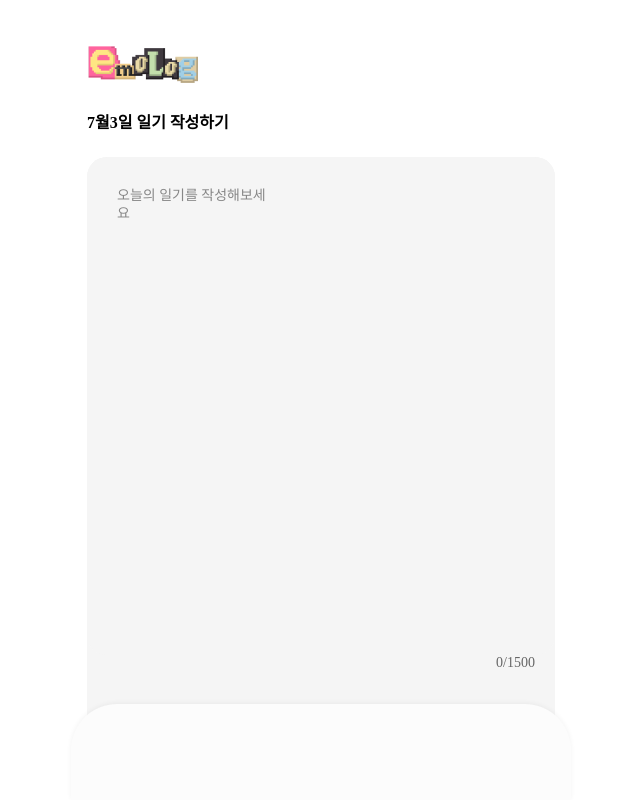
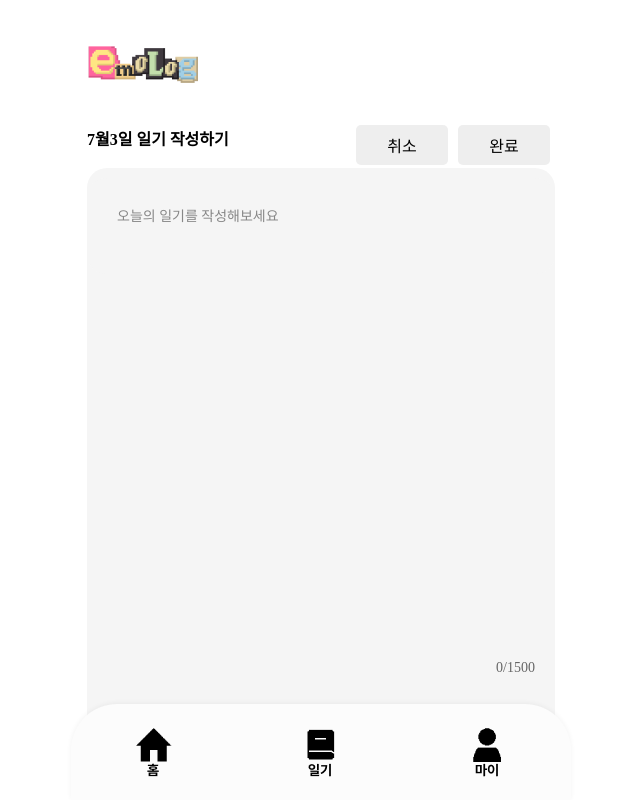
Before and after one commit to 2024-LikeLion-Hackathon/Frontend, a React (Create React App) app in the folder emolog-app/: page /write in a window 1280 px wide. Shown: the top 800 px of the page, without its empty margins (319-959 px from the left). Built offline with nearby package versions, Linux system fonts and the light colour scheme.

Commit message:
css수정

```diff
--- a/emolog-app/src/page/UserForm/UserForm.css
+++ b/emolog-app/src/page/UserForm/UserForm.css
@@ -4,7 +4,7 @@
   height: 1024px;
 
   background: #ffffff;
-}
+
 
 #back {
   position: absolute;
@@ -168,3 +168,4 @@ button {
   box-sizing: border-box;
   border: none;
 }
+}
--- a/emolog-app/src/page/WriteLog/WriteLog.css
+++ b/emolog-app/src/page/WriteLog/WriteLog.css
@@ -4,7 +4,7 @@
     justify-content: center;
     margin: 0;
 }
-#writelog{
+.writelog{
     width: 500px;
     height: 97vh;
     display: flex;
@@ -13,10 +13,8 @@
     align-items: center;
     margin: 0;
 
-}
+
     #logoBox{
-
-
         width: 468px;
         height:10% ;
         display: flex;
@@ -42,6 +40,8 @@ background: #EEEEEE;
 border-radius: 5px;
 border: none;
 margin: 5px;
+
+
     }
 
     #finish{
@@ -66,6 +66,9 @@ margin: 5px;
     height: 40px;
     background-image:url('../../asset/img/logo.png');
     background-size: contain;
+    position: absolute;
+    left: calc(50% - 111px/2 - 178.5px);
+    top: 44px;
     }
 
     #secondBox{
@@ -73,16 +76,18 @@ margin: 5px;
     position: absolute;
     top: 100px;
     width: 468px;
-    height: 7%;
+    height: 90px;
     display: flex;
+    justify-content: space-between;
     margin-bottom: 12px;
     align-items: center;
 
     }
     #date{
+
     width: auto;
     height: 18px;
-left: calc(50% - 87px/2 - 133.5px);
+    left: calc(50% - 24px/2 - 222px);
     top: 135px;
     font-family: 'Pretendard';
     font-style: normal;
@@ -95,18 +100,18 @@ align-items: center;
 
     margin-bottom: 10px;
     color: #000000;
-
-
     }
     #btnBox{
-   margin-left: 126px;
+   margin-left: px;
+   display: flex;
+   justify-content: space-around;
     }
     #inputbox{
-    position: absolute;
+
     top:75px;
     margin-top: 82px;
     width: 468px;
-    height: 72%;
+    height: 75%;
     display: flex;
     flex-direction: column;
     align-items: center;
@@ -118,8 +123,10 @@ color: #000000;
     }
 
     #loginput{
+        position: absolute;
+        top: 178px;
     width: 408px;
-    height: 76%;
+    height: auto;
     border: none;
     background-color:#F5F5F5 ;
     display: flex;
@@ -145,7 +152,7 @@ color: #000000;
     text-align:start;
 
 position: absolute;
-width: 153px;
+width: auto;
 height: 18px;
 
 
@@ -168,7 +175,8 @@ color: #878787;
 
     #counter{
 
-
+    position: absolute;
+    bottom: 96px;
     margin-right: 20px;
     margin-bottom: 10px;
     height: 34px;
@@ -223,3 +231,4 @@ bottom: 0px;
     width: 52px;
     background-image: url('../../asset/img/my.png');
     }
+}
--- a/emolog-app/src/page/WriteLog/WriteLog.jsx
+++ b/emolog-app/src/page/WriteLog/WriteLog.jsx
@@ -20,7 +20,7 @@ function WriteLog(){
     };
 
     return(
-        <div id="writelog">
+        <div class="writelog">
             <div id="logoBox">
                 <div id="logo"></div>
             </div>
```
Lines whose indentation alone changed are shown as unchanged.
